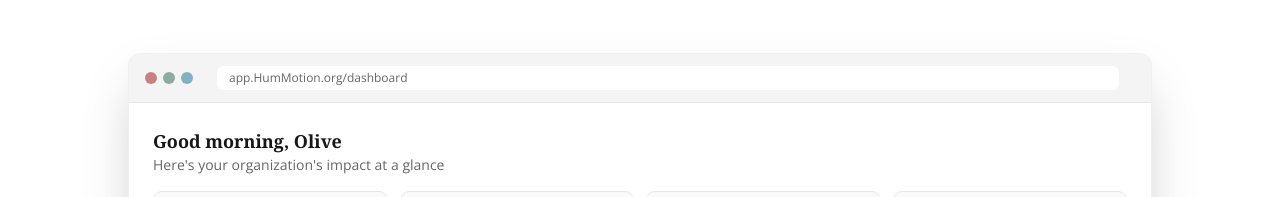
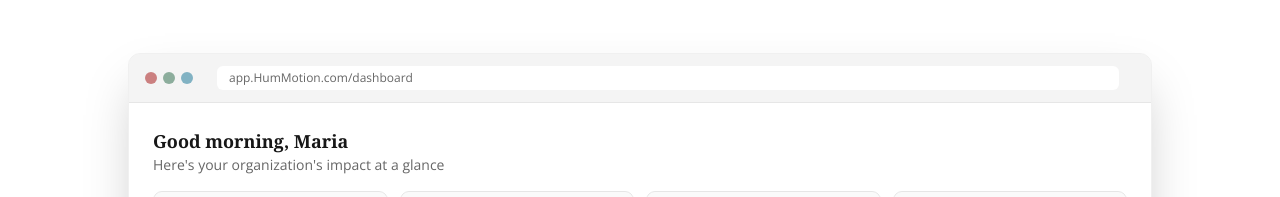
Before and after one commit to Lillyvettee/FormFlow, a React (Vite) app in the folder client/: page / in a window 1280 px wide. Shown: the part 755-952 px from the top of the page. Built offline with nearby package versions, Linux system fonts and the light colour scheme; a web font is replaced by a local one.

Commit message:
update name

```diff
--- a/client/src/pages/landing.tsx
+++ b/client/src/pages/landing.tsx
@@ -212,7 +212,7 @@ export default function LandingPage() {
                 </div>
                 <div className="flex-1 mx-4 h-6 bg-background rounded-md flex items-center px-3">
                   <span className="text-xs text-muted-foreground">
-                    app.HumMotion.org/dashboard
+                    app.HumMotion.com/dashboard
                   </span>
                 </div>
               </div>
@@ -221,7 +221,7 @@ export default function LandingPage() {
                 <div className="flex items-center justify-between">
                   <div>
                     <p className="font-serif font-bold text-lg">
-                      Good morning, Olive{" "}
+                      Good morning, Maria{" "}
                     </p>
                     <p className="text-sm text-muted-foreground">
                       Here's your organization's impact at a glance
```
